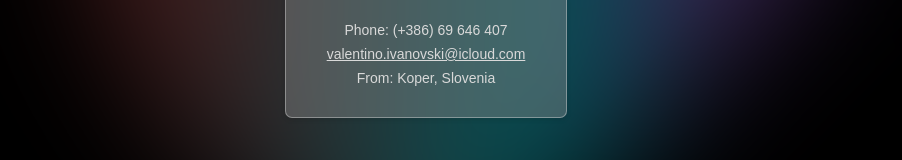
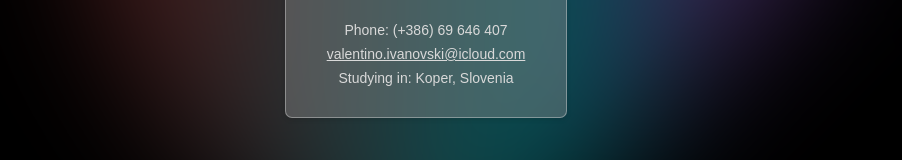
Before and after one commit to valentino-ivanovski/react-business-card, a React (Create React App) app: page / in a window 1280 px wide. Shown: the part 553-713 px from the top of the page, without its empty margins (214-1116 px from the left). Built offline with nearby package versions, Linux system fonts and the light colour scheme.

Commit message:
Text edit

```diff
--- a/src/Businesscard.js
+++ b/src/Businesscard.js
@@ -60,7 +60,7 @@ const Businesscard = () => {
                                     valentino.ivanovski@icloud.com
                                 </a>
                             </p>
-                            <p>From: Koper, Slovenia</p>
+                            <p>Studying in: Koper, Slovenia</p>
                         </div>
                         {isExpanded && (
                             <div className="button-container">
```
